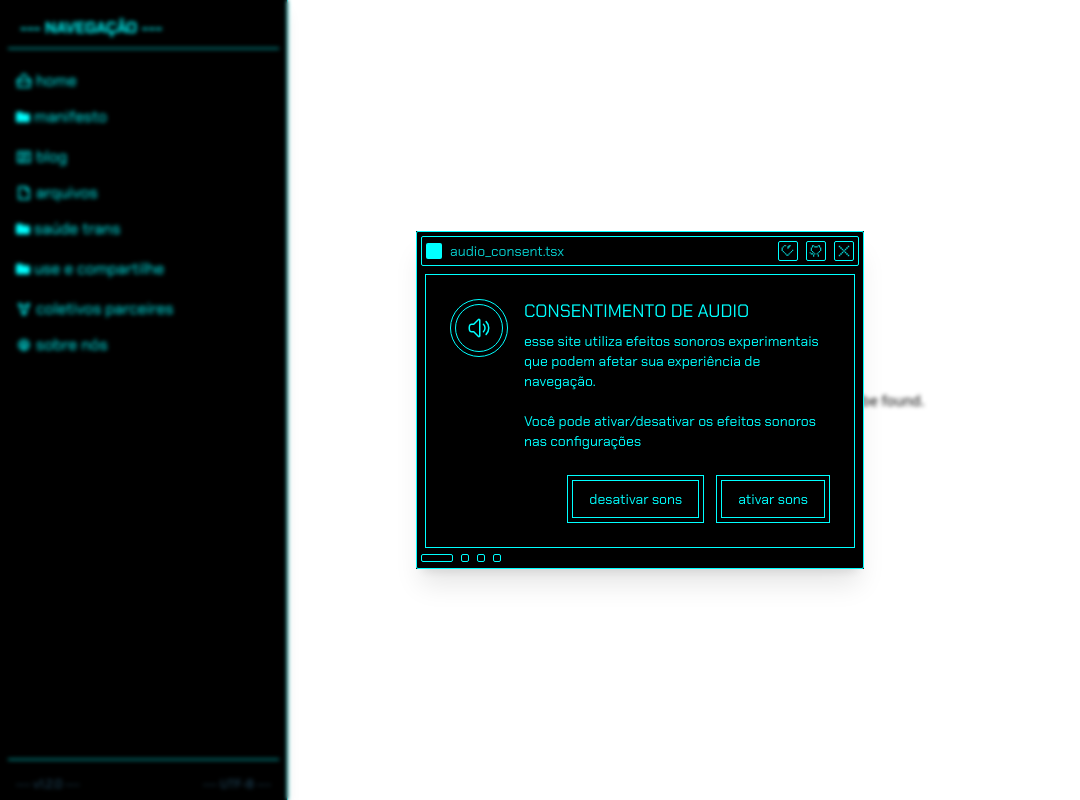
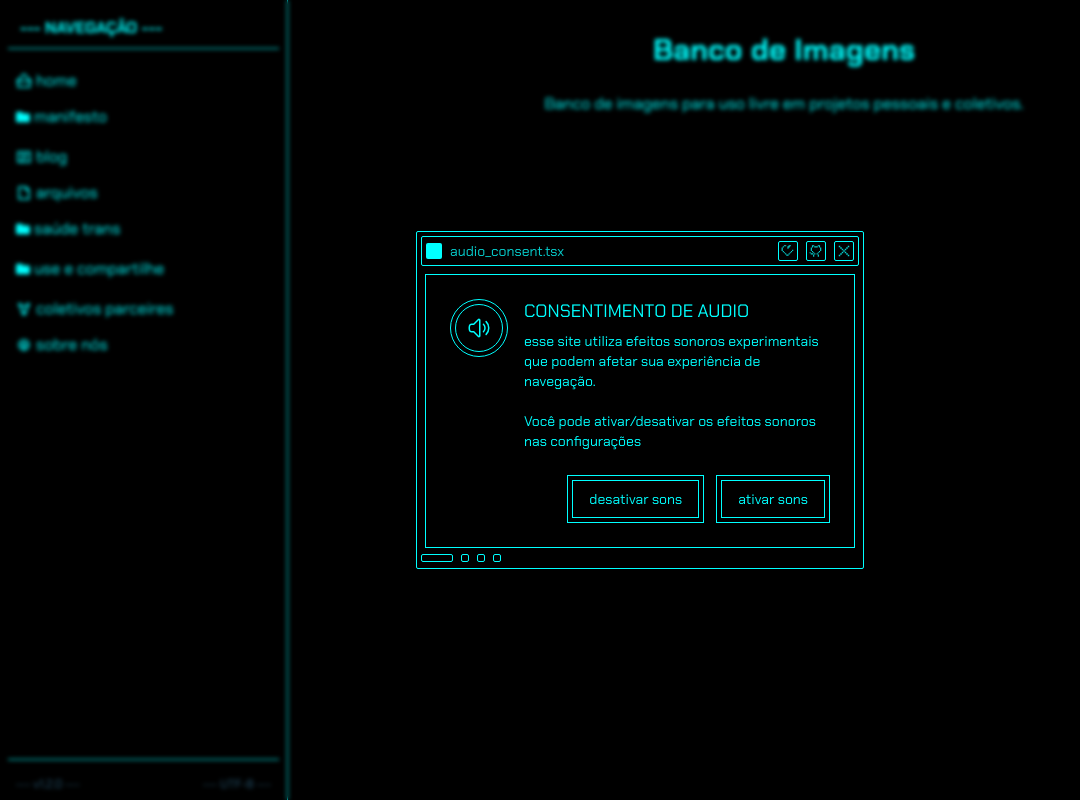
Before and after one commit to Coletivo-Anarquista-Trans/site, a Next.js app: page /use-e-compartilhe/banco-de-imagens in a window 1280 px wide. Before the commit this address had no page. Shown: the whole page, without its empty margins (0-1080 px from the left). Built offline with nearby package versions, Linux system fonts and the light colour scheme.

Commit message:
adding a new 'banco de imagens' page

```diff
--- a/src/app/saude-trans/page.tsx
+++ b/src/app/saude-trans/page.tsx
@@ -2,8 +2,8 @@
 "use client";
 
 import CyberContainer from "@/components/atoms/CyberContainer";
+import { useRouter } from "next/navigation";
 import { FaFolder } from "react-icons/fa";
-import { useRouter } from "next/navigation";
 
 interface DirectoryItem {
     id: string;
@@ -20,13 +20,13 @@ export default function SaudeTrans() {
             id: "servicos-publicos",
             name: "servicos-publicos",
             path: "/saude-trans/servicos-publicos",
-            description: "Serviços públicos de saúde com atendimento a pessoas trans"
+            description: "Serviços públicos de saúde com atendimento a pessoas trans pelo Brasil"
         },
         {
             id: "casas-acolhimento",
             name: "casas-acolhimento",
             path: "/saude-trans/casas-acolhimento",
-            description: "Centros de acolhida LGBTQIAPN+"
+            description: "Centros de acolhida para pessoas LGBTQIAPN+ em situação de vulnerabilidade"
         },
         {
             id: "cartilhas-manuais",
@@ -94,7 +94,7 @@ export default function SaudeTrans() {
                         </div>
 
                         <div className="mt-4 pt-4 border-t border-accent1 text-accent3 text-xs font-mono">
-                            <span>drwxr-xr-x 3 cats-coletivo-anarquista-trans 4096 {new Date().toLocaleDateString('pt-BR')}.</span>
+                            <span>drwxr-xr-x {directories.length} cats-coletivo-anarquista-trans 1312 {new Date().toLocaleDateString('pt-BR')}.</span>
                         </div>
                     </CyberContainer>
                 </CyberContainer>
--- /dev/null
+++ b/src/app/use-e-compartilhe/banco-de-imagens/page.tsx
@@ -0,0 +1,20 @@
+"use client";
+
+import CyberContainer from "@/components/atoms/CyberContainer";
+
+export default function BancoDeImagens() {
+    return (
+        <CyberContainer className="min-h-screen flex flex-col items-center overflow-x-hidden px-4 py-8">
+            <CyberContainer className="w-full max-w-4xl">
+                <CyberContainer className="text-2xl sm:text-3xl font-bold text-accent1 mb-6 text-center">
+                    Banco de Imagens
+                </CyberContainer>
+
+                <CyberContainer className="text-accent1 mb-6 text-center">
+                    Banco de imagens para uso livre em projetos pessoais e coletivos.
+                    <br />
+                </CyberContainer>
+            </CyberContainer>
+        </CyberContainer>
+    );
+}
--- a/src/app/use-e-compartilhe/page.tsx
+++ b/src/app/use-e-compartilhe/page.tsx
@@ -20,13 +20,13 @@ export default function UseECompartilhe() {
             id: "recursos",
             name: "recursos",
             path: "/use-e-compartilhe/recursos",
-            description: "Recursos úteis de customização de personagem e informações gerais."
+            description: "Recursos úteis de customização de personagem, autodefesa e informações gerais"
         },
         {
             id: "banco-de-imagens",
             name: "banco-de-imagens",
             path: "/use-e-compartilhe/banco-de-imagens",
-            description: "..."
+            description: "Banco de imagens para uso livre em projetos pessoais e coletivos"
         },
     ];
 
@@ -82,7 +82,7 @@ export default function UseECompartilhe() {
                         </div>
 
                         <div className="mt-4 pt-4 border-t border-accent1 text-accent3 text-xs font-mono">
-                            <span>drwxr-xr-x 3 cats-coletivo-anarquista-trans 4096 {new Date().toLocaleDateString('pt-BR')}.</span>
+                            <span>drwxr-xr-x {directories.length} cats-coletivo-anarquista-trans 1312 {new Date().toLocaleDateString('pt-BR')}.</span>
                         </div>
                     </CyberContainer>
                 </CyberContainer>
--- a/src/components/organism/CyberSidebar/index.tsx
+++ b/src/components/organism/CyberSidebar/index.tsx
@@ -154,6 +154,7 @@ const HARDCODED_SECTIONS = {
   ],
   useECompartilhe: [
     { id: "recursos", parent: "use-e-compartilhe", label: "recursos" },
+    { id: "banco-de-imagens", parent: "use-e-compartilhe", label: "banco de imagens" },
   ],
 };
 
```
